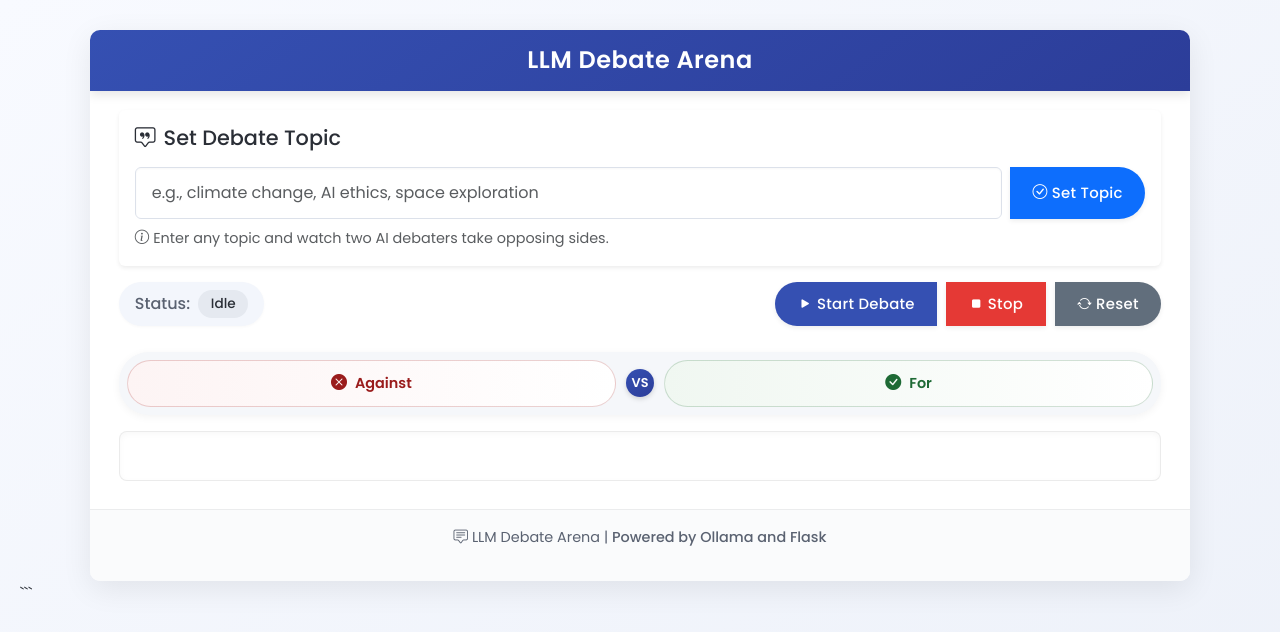
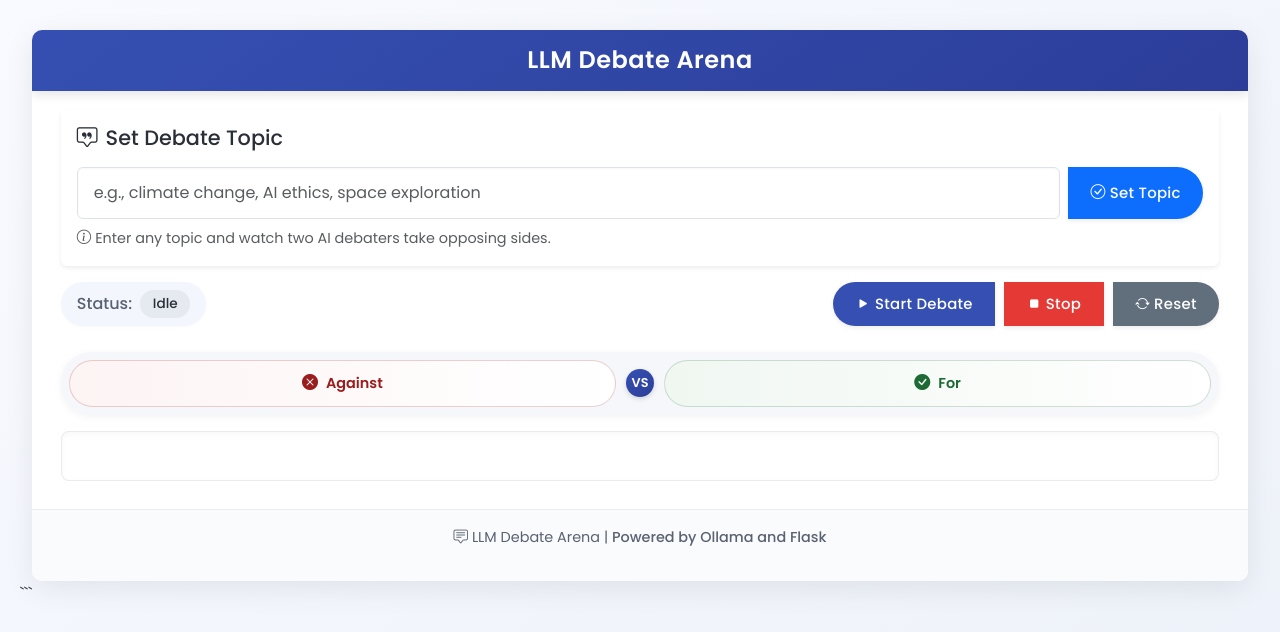
Before and after one commit to rishavpaul95/llm-debate, a Flask app: page / in a window 1280 px wide. Shown: the top 632 px of the page. Run offline with Flask 3, Linux system fonts and the light colour scheme; data that the repository does not hold is empty; some libraries are stand-ins or nearby versions.

Commit message:
dvice width fix

```diff
--- a/static/css/styles.css
+++ b/static/css/styles.css
@@ -31,7 +31,7 @@ body {
 }
 
 .debate-container {
-    max-width: 1100px;
+    max-width: 95dvw;
     margin: 0 auto;
     background-color: white;
     border-radius: 10px;
```
